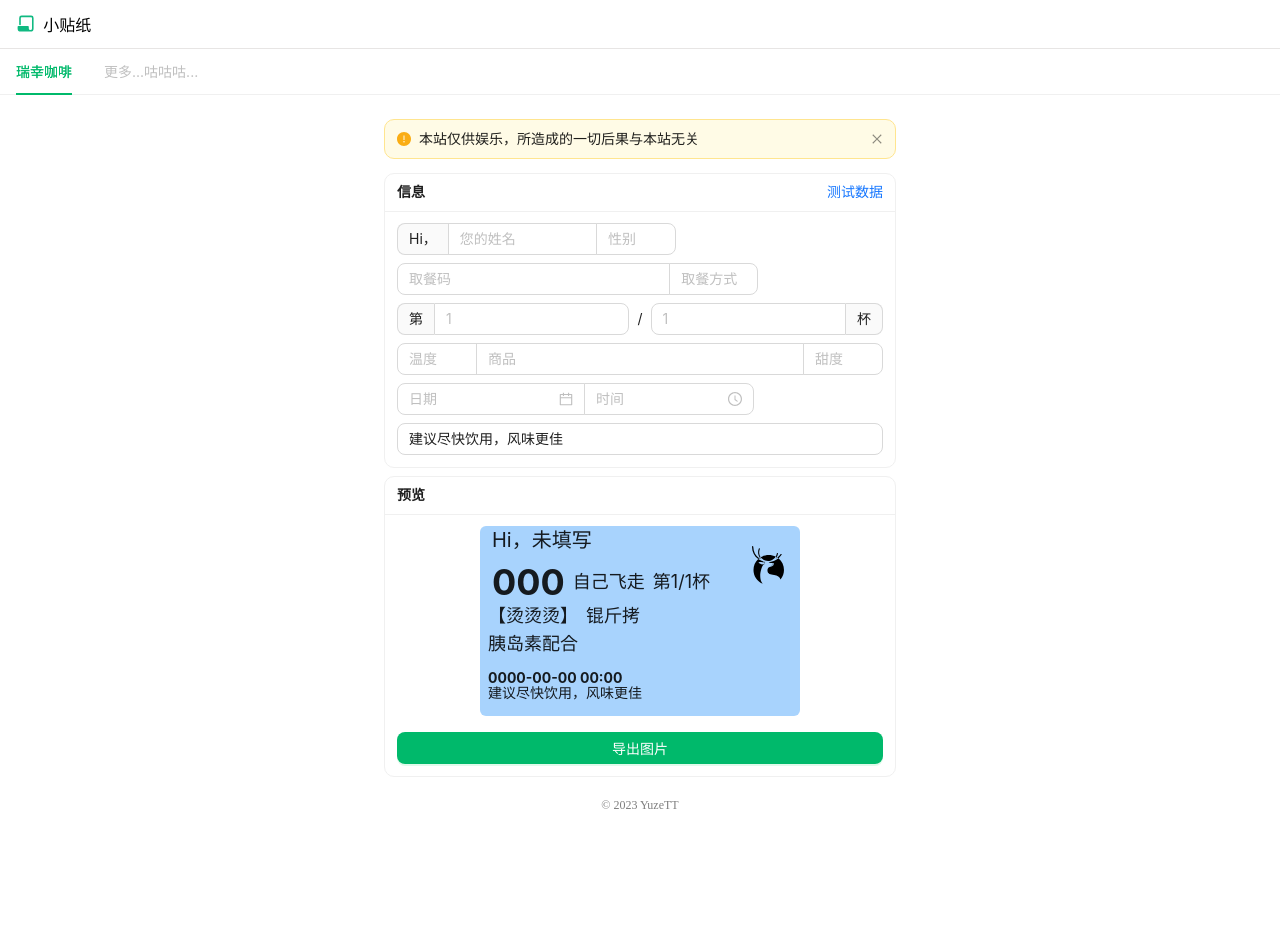
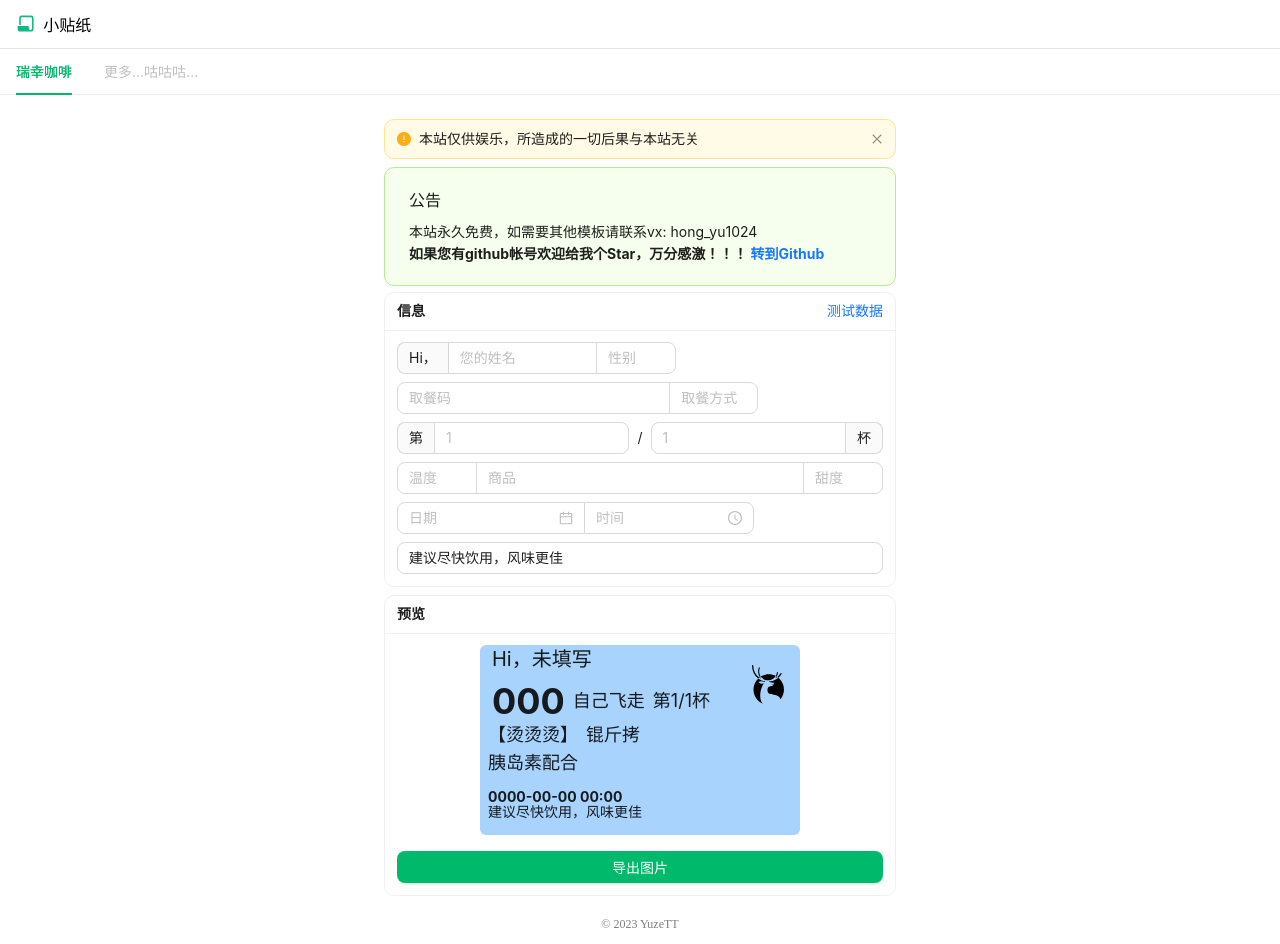
Before and after one commit to YuzeTT/picture-kit, a React (Vite) app: page / in a window 1280 px wide. Before the commit the page ends 825 px from the top, so only its background shows below. Built offline with nearby package versions, Linux system fonts and the light colour scheme.

Commit message:
chore: add notice

```diff
--- a/src/App.tsx
+++ b/src/App.tsx
@@ -36,6 +36,14 @@
         <Tabs defaultActiveKey="1" items={items} tabBarExtraContent={{left: <div className='w-4' />}} />
         <div className='px-4 py-2 max-w-lg mx-auto'>
           <Alert message="本站仅供娱乐，所造成的一切后果与本站无关" className='mb-2' type="warning" showIcon closable/>
+          <Alert
+            message="公告"
+            description={<>
+              <div>本站永久免费，如需要其他模板请联系vx: hong_yu1024</div>
+              <div className='font-bold'>如果您有github帐号欢迎给我个Star，万分感激！！！ <a href="https://github.com/YuzeTT/picture-kit">转到Github</a></div>
+            </>}
+            type="success"
+          />
           <LuckinCoffee></LuckinCoffee>
         </div>
         <div className='text-xs text-center py-3 op-50'>© 2023 YuzeTT</div>
```
